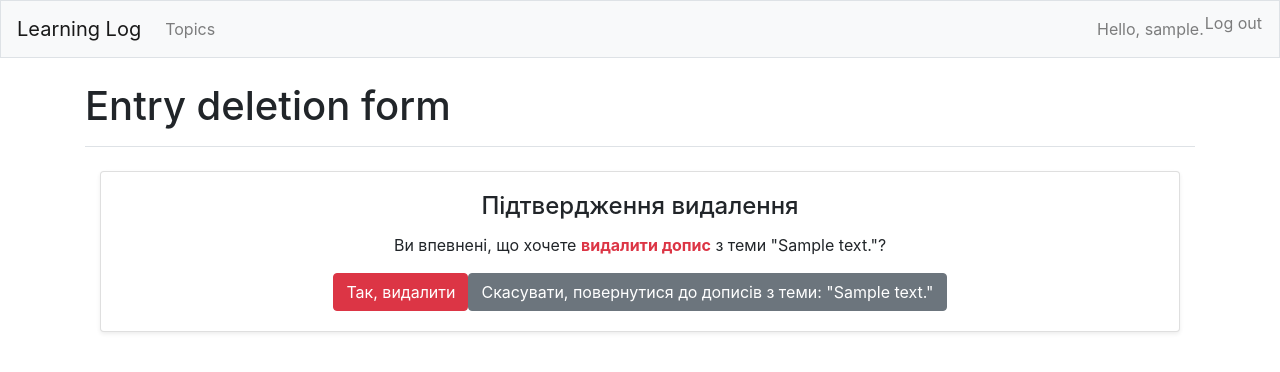
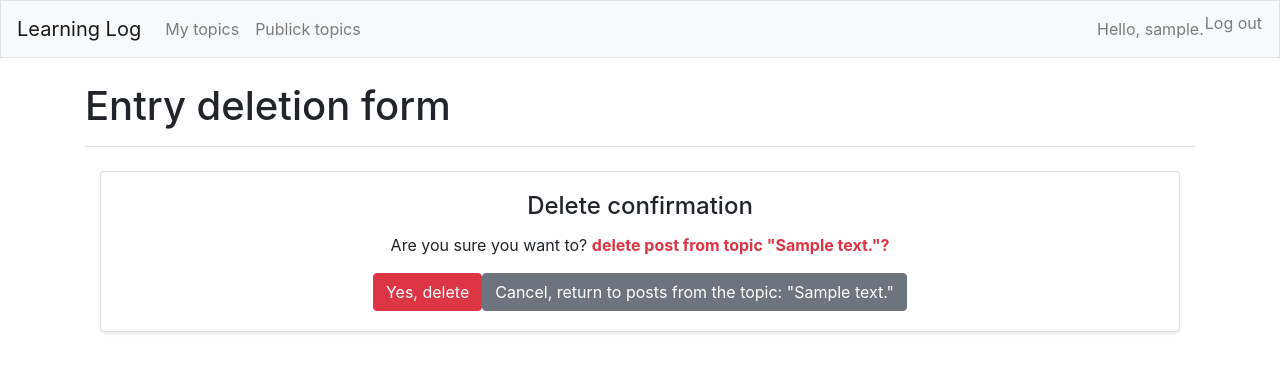
Before and after one commit to djunior-python/learning_log, a Django app: page /delete_entry/1 in a window 1280 px wide. Shown: the top 372 px of the page. Run offline with Django 5.2, Linux system fonts and the light colour scheme; a user stored in the database is signed in; tables that the repository leaves empty hold one stand-in row (values such as "Sample post"); some libraries are stand-ins or nearby versions.

Commit message:
Виправили старі помилки, додали нововедення "публічні теми" й покращили безпеку проекту та переуйшли на іншу бд

```diff
--- a/learning_log/urls.py
+++ b/learning_log/urls.py
@@ -16,9 +16,16 @@ Including another URLconf
 """
 from django.contrib import admin
 from django.urls import path, include
+from django.conf import settings
+from django.conf.urls.static import static
+
 
 urlpatterns = [
     path('admin/', admin.site.urls),
     path('users/', include('users.urls')),
     path('', include('learning_logs.urls')),
 ]
+
+if settings.DEBUG:
+    urlpatterns += static(settings.MEDIA_URL,
+                          document_root=settings.MEDIA_ROOT)
--- a/learning_logs/forms.py
+++ b/learning_logs/forms.py
@@ -11,6 +11,6 @@ class TopicForm(forms.ModelForm):
 class EntryForm(forms.ModelForm):
     class Meta:
         model = Entry
-        fields = ['text']
-        labels = {'text': ''}
+        fields = ['text', 'image', 'file']
+        labels = {'text': '', 'image': 'Image', 'file': 'File'}
         widgets = {'text': forms.Textarea(attrs={'cols': 80})}
--- a/learning_logs/models.py
+++ b/learning_logs/models.py
@@ -7,6 +7,7 @@ class Topic(models.Model):
     text = models.CharField(max_length=200)
     date_added = models.DateTimeField(auto_now_add=True)
     owner = models.ForeignKey(User, on_delete=models.CASCADE)
+    is_public = models.BooleanField(default=False)
 
     def __str__(self):
         """Повернути рядкове представлення моделі."""
@@ -17,6 +18,8 @@ class Entry(models.Model):
     topic = models.ForeignKey(Topic, on_delete=models.CASCADE)
     text = models.TextField()
     date_added = models.DateTimeField(auto_now_add=True)
+    image = models.ImageField(upload_to='entry_images/', blank=True, null=True)
+    file = models.FileField(upload_to='entry_files/', blank=True, null=True)
 
     class Meta:
         verbose_name_plural = 'entries'
--- a/learning_logs/templates/learning_logs/base.html
+++ b/learning_logs/templates/learning_logs/base.html
@@ -22,7 +22,10 @@
         <div class="collapse navbar-collapse" id="navbarCollapse">
             <ul class="navbar-nav mr-auto">
                 <li class="nav-item">
-                    <a class="nav-link" href="{% url 'learning_logs:topics'%}">Topics</a>
+                    <a class="nav-link" href="{% url 'learning_logs:my_topics'%}"> My topics</a>
+                </li>
+                <li class="nav-item">
+                    <a class="nav-link" href="{% url 'learning_logs:other_topics'%}"> Publick topics</a>
                 </li>
             </ul>
             <ul class="navbar-nav ml-auto">
--- a/learning_logs/templates/learning_logs/confirm_delete_entry.html
+++ b/learning_logs/templates/learning_logs/confirm_delete_entry.html
@@ -8,15 +8,18 @@
 <div class="container mt-4">
   <div class="card shadow-sm">
     <div class="card-body text-center">
-      <h4 class="card-title">Підтвердження видалення</h4>
-      <p class="card-text">Ви впевнені, що хочете <strong class="text-danger">
-          видалити допис</strong> з теми "{{ entry.topic }}"?</p>
+      <h4 class="card-title">Delete confirmation</h4>
+      <p class="card-text">Are you sure you want to?
+        <strong class="text-danger">
+          delete post from topic "{{ entry.topic }}"?
+        </strong>
+      </p>
       <form method="post" class="mt-3">
         {% csrf_token %}
         <div class="d-flex flex-column flex-md-row justify-content-center gap-2">
-          <button type="submit" class="btn btn-danger mb-2 mb-md-0">Так, видалити</button>
+          <button type="submit" class="btn btn-danger mb-2 mb-md-0">Yes, delete</button>
           <a href="{% url 'learning_logs:topic' topic_id=entry.topic.id %}"
-             class="btn btn-secondary">Скасувати, повернутися до дописів з теми: "{{ entry.topic }}"</a>
+             class="btn btn-secondary">Cancel, return to posts from the topic: "{{ entry.topic }}"</a>
         </div>
       </form>
     </div>
--- a/learning_logs/urls.py
+++ b/learning_logs/urls.py
@@ -9,9 +9,15 @@ urlpatterns = [
     # Головна сторінка
     path('', views.index, name='index'),
     # Сторінка, що відображає всі теми.
-    path('topics/', views.topics, name='topics'),
+    path('my_topics/', views.my_topics, name='my_topics'),
+    # Сторінка, що відображає всі публічні теми.
+    path('other_topics/', views.other_topics, name='other_topics'),
     # Сторінка, присвячена окремій темі.
     path('topics/<int:topic_id>/', views.topic, name='topic'),
+    # Сторінка для публікації теми
+    path('publish_topic/<int:topic_id>/', views.publish_topic, name='publish_topic'),
+    # Сторінка присвячена окремому допису.
+    path('entry/<int:entry_id>/', views.entry_detail, name='entry_detail'),
     # Сторінка додавання нової теми
     path('new_topic/', views.new_topic, name='new_topic'),
     # Сторінка для додавання нового допису
--- a/learning_logs/views.py
+++ b/learning_logs/views.py
@@ -6,32 +6,58 @@ from .models import Topic, Entry
 from .forms import TopicForm, EntryForm
 
 # Create your views here.
-def check_owner(request, data):
-    """Перевіряє чи збігається користувач з власником"""
-    if data.owner != request.user:
+def check_owner(request, topic):
+    """Доступ тільки власнику (для редагування, видалення, додавання записів)."""
+    if topic.owner != request.user:
         raise Http404
+
+
+def check_owner_or_public(request, topic):
+    """Доступ власнику завжди, іншим лише якщо тема публічна (для перегляду)."""
+    if topic.owner != request.user and not topic.is_public:
+        raise Http404
+
 
 def index(request):
     """Головна сторінка <<Журналу спостережень>>."""
     return render(request, 'learning_logs/index.html')
 
+
 @login_required
-def topics(request):
-    """Відображає всі теми."""
+def my_topics(request):
+    """Відображає всі мої теми."""
     topics = Topic.objects.filter(owner=request.user).order_by('date_added')
     context = {'topics': topics}
     return render(request, 'learning_logs/topics.html', context)
+
+@login_required
+def other_topics(request):
+    """Відображає всі опублікованні теми."""
+    topics = Topic.objects.filter(is_public=True).order_by('date_added')
+    context = {'topics': topics}
+    return render(request, 'learning_logs/topics.html', context)
+
 
 @login_required
 def topic(request, topic_id):
     """Відобразити тему та прив'язані до неї дописи."""
     topic = Topic.objects.get(id=topic_id)
     # Пересвідчитись, що тема належить поточному користувачеві.
-    check_owner(request, topic)
+    check_owner_or_public(request, topic)
 
     entries = topic.entry_set.order_by('-date_added')
     context = {'topic': topic, 'entries': entries}
     return render(request, 'learning_logs/topic.html', context)
+
+
+@login_required
+def publish_topic(request, topic_id):
+    topic = get_object_or_404(Topic, id=topic_id)
+    check_owner(request, topic)  # функція перевірки власника
+    topic.is_public = True
+    topic.save()
+    return redirect('learning_logs:topic', topic_id=topic.id)
+
 
 @login_required
 def new_topic(request):
@@ -46,11 +72,27 @@ def new_topic(request):
             new_topic = form.save(commit=False)
             new_topic.owner = request.user
             new_topic.save()
-            return redirect('learning_logs:topics')
+            return redirect('learning_logs:my_topics')
 
     # Показати порожню або недійсну форму.
     context = {'form': form}
     return render(request, 'learning_logs/new_topic.html', context)
+
+
+@login_required
+def entry_detail(request, entry_id):
+    """Відображає повний допис з прикріпленими файлами."""
+    entry = get_object_or_404(Entry, id=entry_id)
+    topic = entry.topic
+
+    check_owner_or_public(request, topic)
+
+    context = {
+        'entry': entry,
+        'topic': topic,
+    }
+    return render(request, 'learning_logs/entry_detail.html', context)
+
 
 @login_required
 def new_entry(request, topic_id):
@@ -63,7 +105,7 @@ def new_entry(request, topic_id):
         form = EntryForm()
     else:
         # Отримати дані у POST-запиті; обробити дані.
-        form = EntryForm(data=request.POST)
+        form = EntryForm(request.POST, request.FILES)
         if form.is_valid():
             new_entry = form.save(commit=False)
             new_entry.topic = topic
@@ -73,6 +115,7 @@ def new_entry(request, topic_id):
     # Показати порожню або недійсну форму.
     context = {'topic': topic, 'form': form}
     return render(request, 'learning_logs/new_entry.html', context)
+
 
 @login_required
 def edit_entry(request, entry_id):
@@ -86,13 +129,14 @@ def edit_entry(request, entry_id):
         form = EntryForm(instance=entry)
     else:
         # Дані POST надіслано; обробити дані.
-        form = EntryForm(instance=entry, data=request.POST)
+        form = EntryForm(request.POST, request.FILES, instance=entry)
         if form.is_valid():
             form.save()
             return redirect('learning_logs:topic', topic_id=topic.id)
 
     context = {'entry': entry, 'topic': topic, 'form': form}
     return render(request, 'learning_logs/edit_entry.html', context)
+
 
 @login_required
 def delete_topic(request, topic_id):
@@ -101,11 +145,12 @@ def delete_topic(request, topic_id):
 
     if request.method == 'POST':
         topic.delete()
-        return redirect('learning_logs:topics')
+        return redirect('learning_logs:index')
 
     context = {'topic': topic}
 
     return render(request, 'learning_logs/confirm_delete_topic.html', context)
+
 
 @login_required
 def delete_entry(request, entry_id):
```
Also changed, not shown: learning_log/settings.py (+15 -3 lines), learning_logs/admin.py (+39 -3 lines), learning_logs/templates/learning_logs/confirm_delete_topic.html (+4 -4 lines), learning_logs/templates/learning_logs/edit_entry.html (+6 -1 lines), learning_logs/templates/learning_logs/entry_detail.html (added, +38 -0 lines), learning_logs/templates/learning_logs/new_entry.html (+6 -1 lines), learning_logs/templates/learning_logs/topic.html (+10 -5 lines), learning_logs/templates/learning_logs/topics.html (+30 -6 lines), 1 other file.
